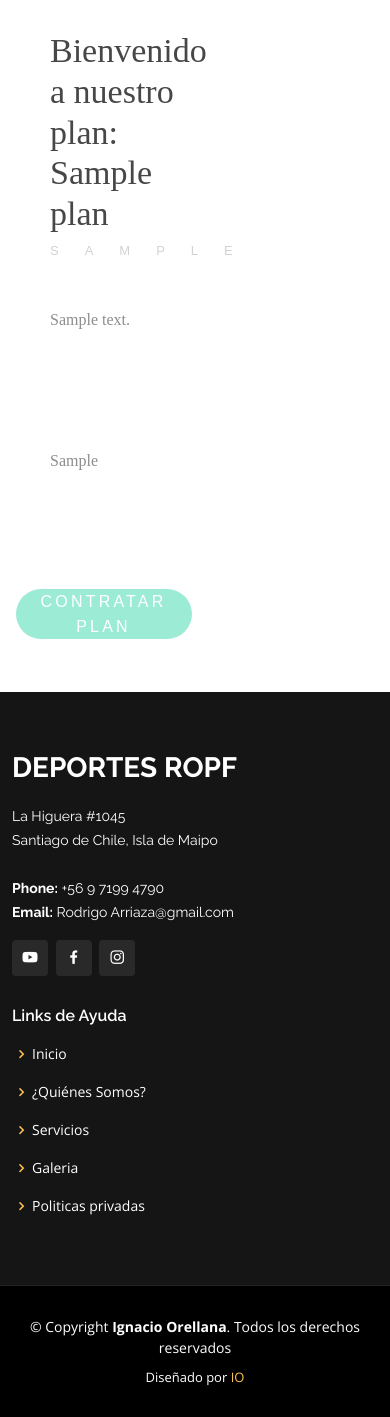
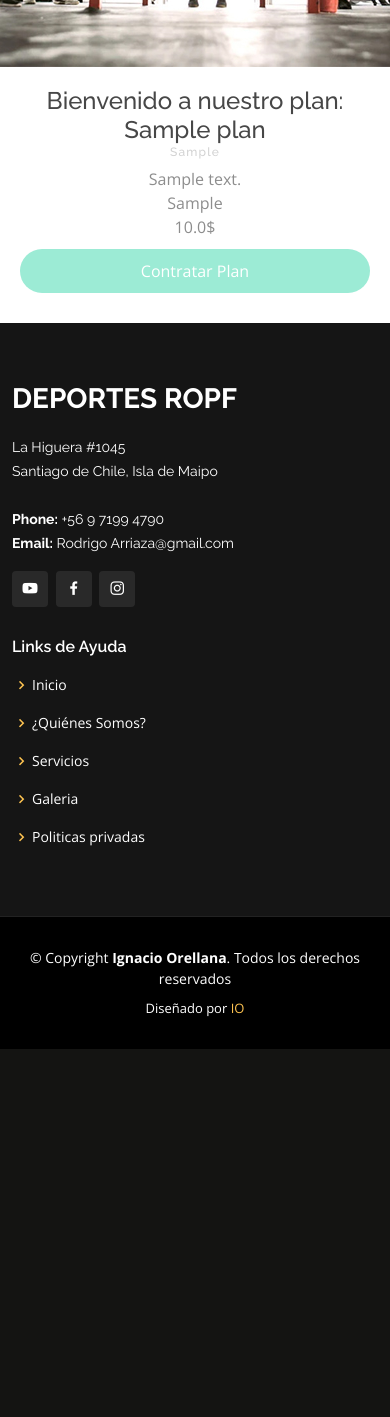
Before and after one commit to Ignacio1809/ProyectoDeporteROPF, a Django app: page /plans/1/ in a window 390 px wide; the page is wider, and only the part inside the window is pictured. Shown: the part 587-2004 px from the top of that part. After the commit the page ends 1636 px from the top of that part, so only its background shows below. Run offline with Django 4.2, Linux system fonts and the light colour scheme; tables that the repository leaves empty hold one stand-in row (values such as "Sample post"); some libraries are stand-ins or nearby versions.

Commit message:
se arregla la responsividad del plan_details y se agrega la imagen

```diff
--- a/static/assets/css/style.css
+++ b/static/assets/css/style.css
@@ -1298,67 +1298,85 @@ section {
 
 }
 
-.container .img-presentacion img{
-  width: 100%;
-  vertical-align: top;
+/* Estilos base móvil (Mobile First) */
+.container-plan {
+  display: flex;
+  flex-direction: column; /* Alinea los elementos en columna para móviles */
+  align-items: center;
+  text-align: center;
 }
 
-.plan-info{
-  width:50%;
-  border-radius: 0 7px 10px 7px;
-  background: #fff;
+.container-img .image {
+  width: 100%;
+  height: auto; /* Altura automática para mantener la proporción de la imagen */
+  background-size: cover;
+  background-repeat: no-repeat;
 }
 
-.plan-texto{
-  width:100%;
+.plan-info {
+  padding: 20px;
 }
 
-.plan-texto h1{
-  margin-left:38px;
-  padding-top: 52px;
-  font-size: 34px;
+.plan-texto h1 {
+  font-size: 24px; /* Más pequeño para móviles */
   color: #474747;
+  margin: 0 10px; /* Añade margen a los lados para no tocar los bordes */
 }
 
-.plan-texto h1, .precio-btn{
-  font-family: serif;
+.plan-texto h2 {
+  font-size: 12px; /* Más pequeño para móviles */
+  color: #d2d2d2;
+  letter-spacing: 0.1em; /* Menor separación para móviles */
 }
 
-.plan-texto h2{
-  margin: 0 0 47px 38px;
-  font-size: 13px;
-  font-family: sans-serif;
-  text-transform: uppercase;
-  color: #d2d2d2;
-  letter-spacing: 2em;
+.plan-texto p {
+  margin: 0 10px; /* Añade margen a los lados para no tocar los bordes */
+  color: #8d8d8d;
+  line-height: 1.5em;
 }
 
-.plan-texto p{
-  height: 125px;
-  margin-left: 38px;
-  font-family: serif;
-  color: #8d8d8d;
-  line-height: 1.7em;
+.precio-btn a {
+  display: block; /* Ocupar todo el ancho posible */
+  margin: 10px 0; /* Añade margen arriba y abajo */
+  padding: 10px 20px;
+  border-radius: 30px; /* Menos curvatura para móviles */
+  background: #9cebd5;
+  color: #fff;
+  text-decoration: none;
 }
 
-.precio-btn{
-  height: 103px;
-  margin-top: 17px;
-  display: flex;
-  justify-content:center;
+/* Estilos para tablets y arriba */
+@media (min-width: 768px) {
+  .container-plan {
+    flex-direction: row; /* Alinea los elementos en fila para pantallas más grandes */
+    align-items: flex-start; /* Alinea elementos al inicio del contenedor */
+    text-align: left;
+  }
+
+  .container-img, .plan-info {
+    flex: 1; /* Ambos toman el 50% del ancho */
+  }
+
+  .plan-texto h1 {
+    font-size: 34px; /* Tamaño más grande para pantallas grandes */
+    margin-left: 38px;
+    padding-top: 0;
+  }
+
+  .plan-texto h2 {
+    font-size: 13px;
+    margin: 0 0 47px 38px;
+    letter-spacing: 0.2em; /* Espaciado para pantallas grandes */
+  }
+
+  .plan-texto p {
+    height: auto; /* Elimina la altura fija */
+    margin-left: 38px;
+  }
+
+  .precio-btn a {
+    width: min-content; /* Elimina el ancho fijo */
+    padding: 15px 40px; /* Añade más relleno */
+    border-radius: 60px; /* Más curvatura para pantallas grandes */
+  }
 }
-
-.precio-btn a{
-  height: 50px;
-  width: 176px;
-  border-radius: 60px;
-  font-family: sans-serif;
-  text-transform: uppercase;
-  letter-spacing: .2em;
-  color:#fff;
-  text-align: center;
-  line-height: 25px;
-  background: #9cebd5;
-  cursor: pointer;
-  text-decoration: none;
-}
--- a/templates/plan_detail.html
+++ b/templates/plan_detail.html
@@ -1,5 +1,5 @@
 {% extends "base.html" %}
-
+{% load static %}
 {% block title %}
 Planes Por id
 {% endblock title %}
@@ -8,19 +8,20 @@ Planes Por id
 {%endblock head%}
 
 {% block body %}
-<div class="container">
-    <div class="img">
-        <img src="C:\Users\kelor\Documents\GitHub\ProyectoDeporteROPF\static\images\rodri2.JPG">
+<div class="container-plan">
+    <div class="container-img">
+        <img class="imagen"   src="{% static 'images/gimnasio.jpg' %}" >
     </div>
     <div class="plan-info">
         <div class="plan-texto">
             <h1>Bienvenido a nuestro plan: {{ p.nombre_plan }}</h1>
             <h2>{{ p.duracion }}</h2>
-            <p>{{p.descripcion}}</p>
-            <p>{{p.beneficio}}</p>
+            <p>{{ p.descripcion }}</p>
+            <p>{{ p.beneficio }}</p>
+            <p>{{ p.precio }}$</p>
         </div>
         <div class="precio-btn">
-            <a href="">Contratar Plan</a>
+            <a href="#">Contratar Plan</a>
         </div>
     </div>
 </div>
```
